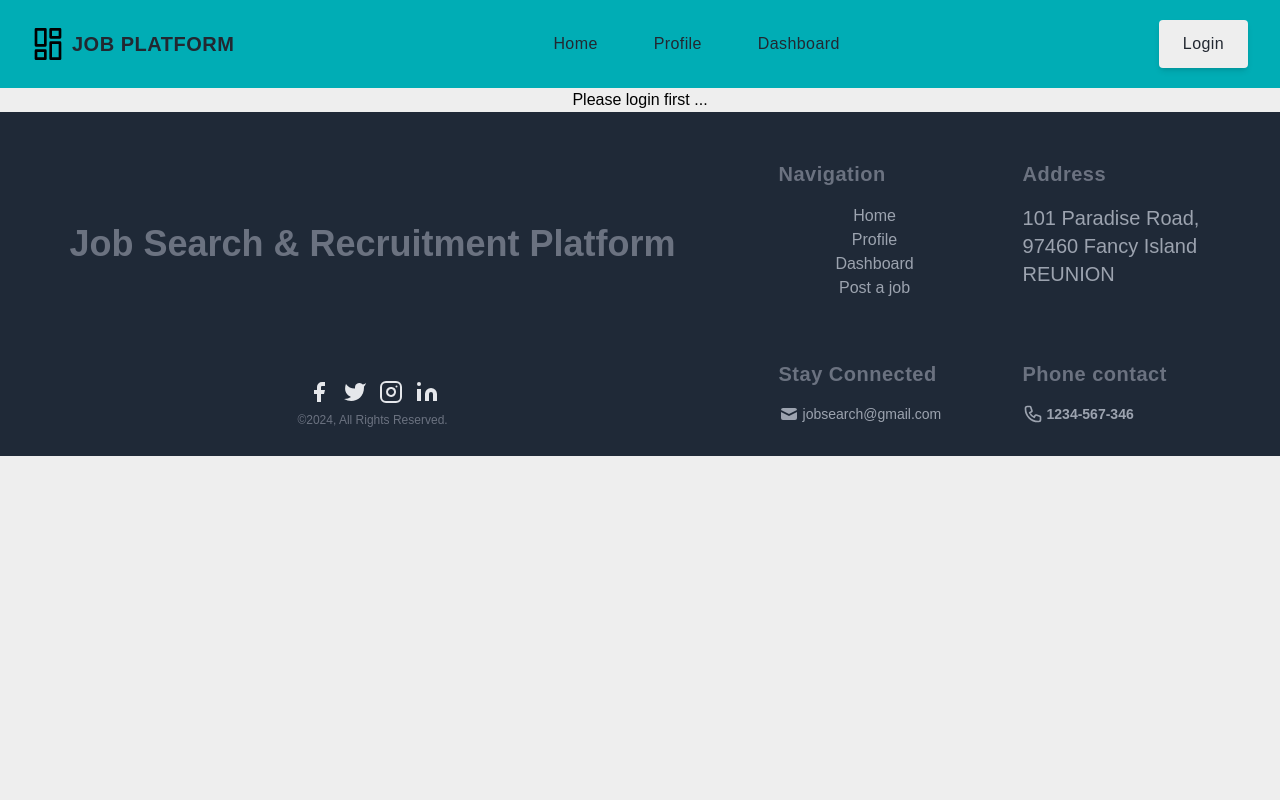
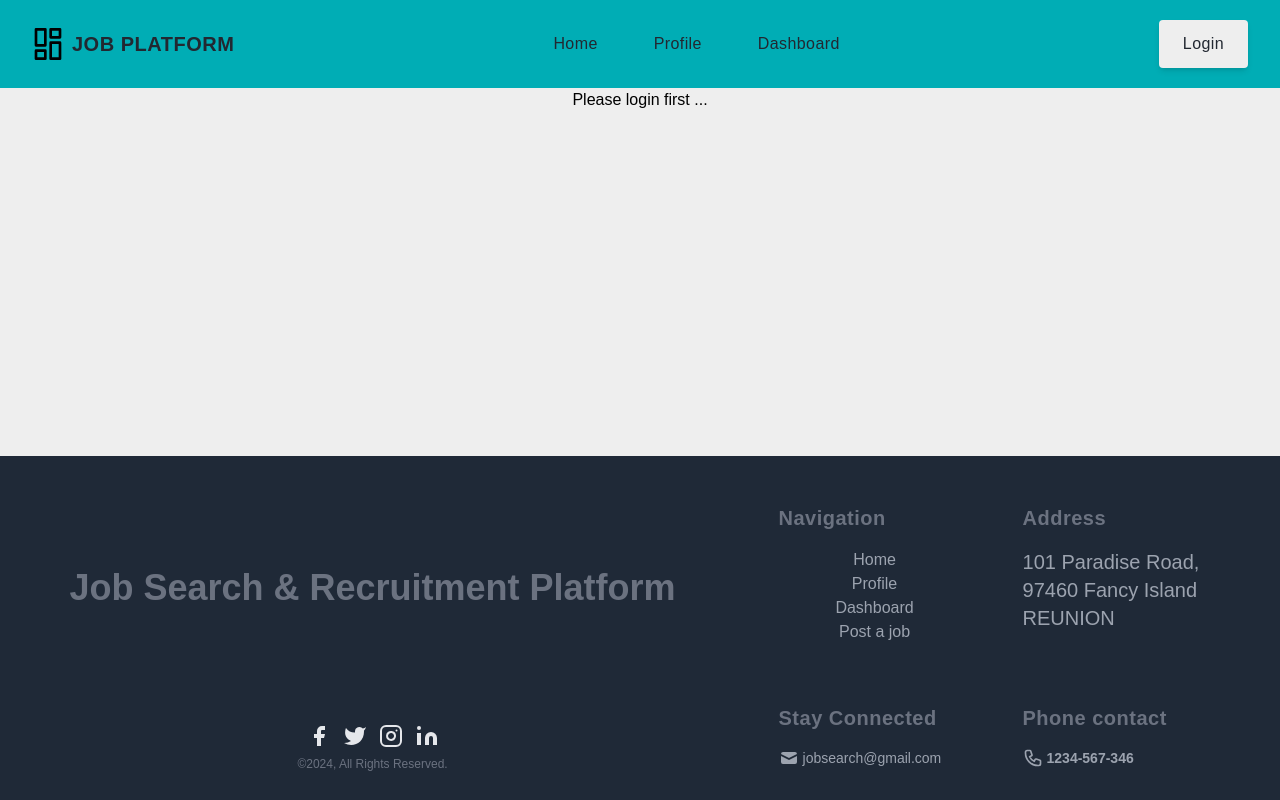
Before and after one commit to Raja12raja/WEB-14-Job-Search-and-Recruitment-Platform, a React (Create React App) app in the folder client/: page /PostJob in a window 1280 px wide. Built offline with nearby package versions, Linux system fonts and the light colour scheme.

Commit message:
fixed footer

```diff
--- a/client/src/App.css
+++ b/client/src/App.css
@@ -2,6 +2,13 @@
 
 .App {
   text-align: center;
+  display: flex;
+  flex-direction: column;
+  min-height: 100vh;
+}
+
+.flex-grow {
+  flex-grow: 1;
 }
 
 body {
--- a/client/src/App.js
+++ b/client/src/App.js
@@ -1,6 +1,5 @@
 import React from 'react';
-import './App.css';
-import { Router, Route, Routes, useLocation} from 'react-router-dom';
+import { BrowserRouter as Router, Route, Routes, useLocation } from 'react-router-dom';
 import Navbar from './components/Navbar';
 import Home from './components/Home';
 import Dashboard from './components/Dashboard';
@@ -13,6 +12,7 @@ import Dashboard2 from './components/Dashboard2';
 import Manage from './components/Manage';
 import Footer1 from './components/Footer';
 import EditJob from './components/EditJob';
+import './App.css';
 
 function App() {
   const location = useLocation();
@@ -27,20 +27,22 @@ function App() {
   };
 
   return (
-    <div className="App">
+    <div className="App min-h-screen flex flex-col">
       {showNavbar()}
+      <div className="flex-grow">
         <Routes>
           <Route exact path="/" element={<Home />} />
           <Route exact path="/PostJob" element={<PostJob />} />
           <Route exact path="/Dashboard" element={<Dashboard />} />
-        <Route path="/Dashboard2" element={<Dashboard2 />} />``
+          <Route path="/Dashboard2" element={<Dashboard2 />} />
           <Route exact path="/profile" element={<Profile />} />
           <Route exact path="/login" element={<Login />} />
-        <Route path="/Apply/:id" element={<FillJob />} />
+          <Route path="/FillJob/:id" element={<FillJob />} />
           <Route exact path="/Manage/:id" element={<Manage />} />
           <Route exact path="*" element={<Error404 />} />
           <Route path="/edit/:id" element={<EditJob />} />
         </Routes>
+      </div>
       <Footer1 />
     </div>
   );
```
Lines whose indentation alone changed are shown as unchanged.
